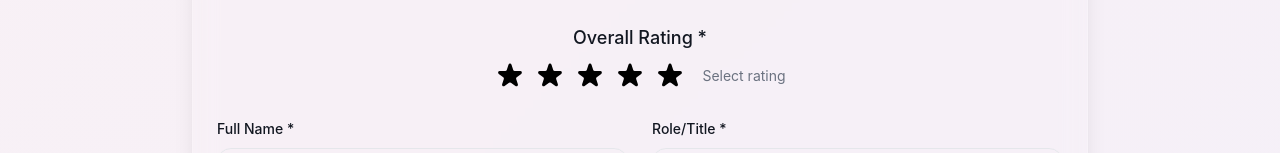
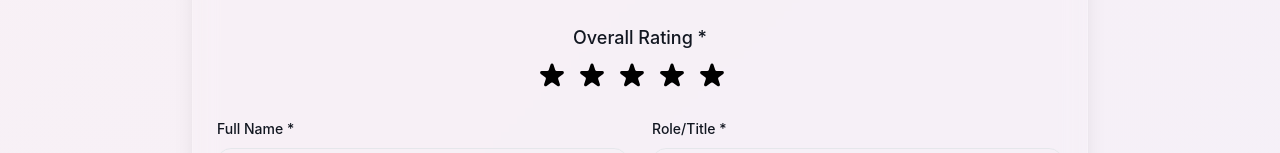
Before and after one commit to myselfpoulomi/Viioom, a React (Vite) app in the folder client/: page /write-review in a window 1280 px wide. Shown: the part 331-484 px from the top of the page. Built offline with nearby package versions, Linux system fonts and the light colour scheme.

Commit message:
Remove placeholder text for rating selection in WriteReview component

```diff
--- a/client/src/pages/WriteReview.jsx
+++ b/client/src/pages/WriteReview.jsx
@@ -169,7 +169,7 @@ const WriteReview = () => {
             </button>
           ))}
           <span className="text-sm text-muted-foreground ml-2">
-            {rating > 0 ? `${rating} star${rating > 1 ? 's' : ''}` : 'Select rating'}
+            {rating > 0 ? `${rating} star${rating > 1 ? 's' : ''}` : ''}
           </span>
         </div>
         {error && <p className="text-sm text-red-500 text-center">{error}</p>}
```
